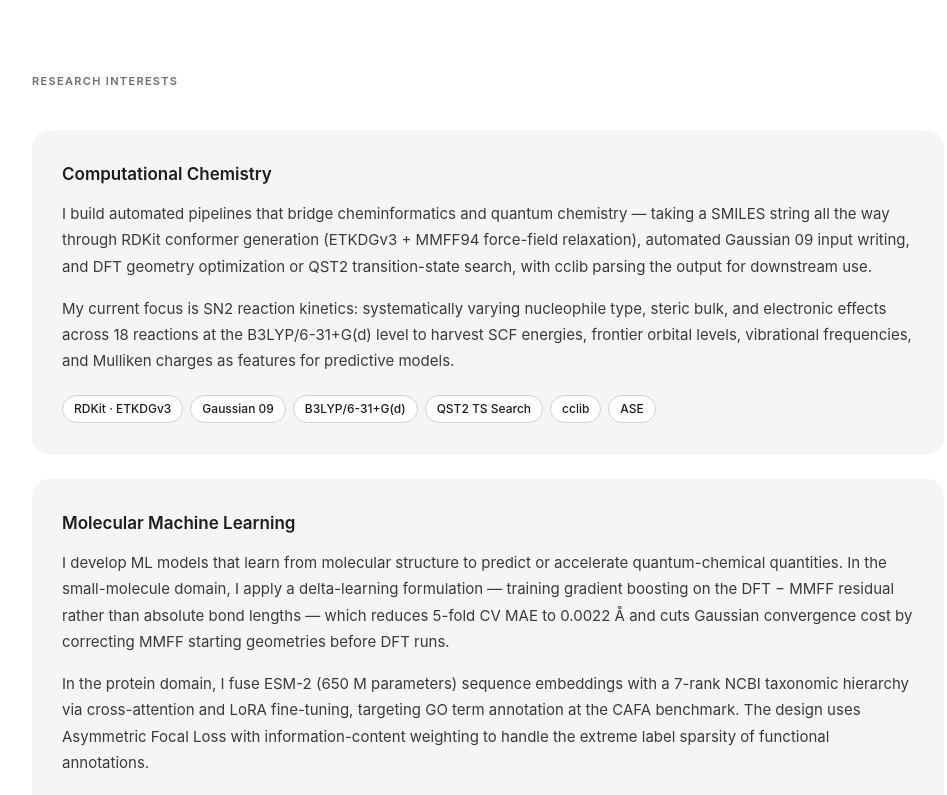
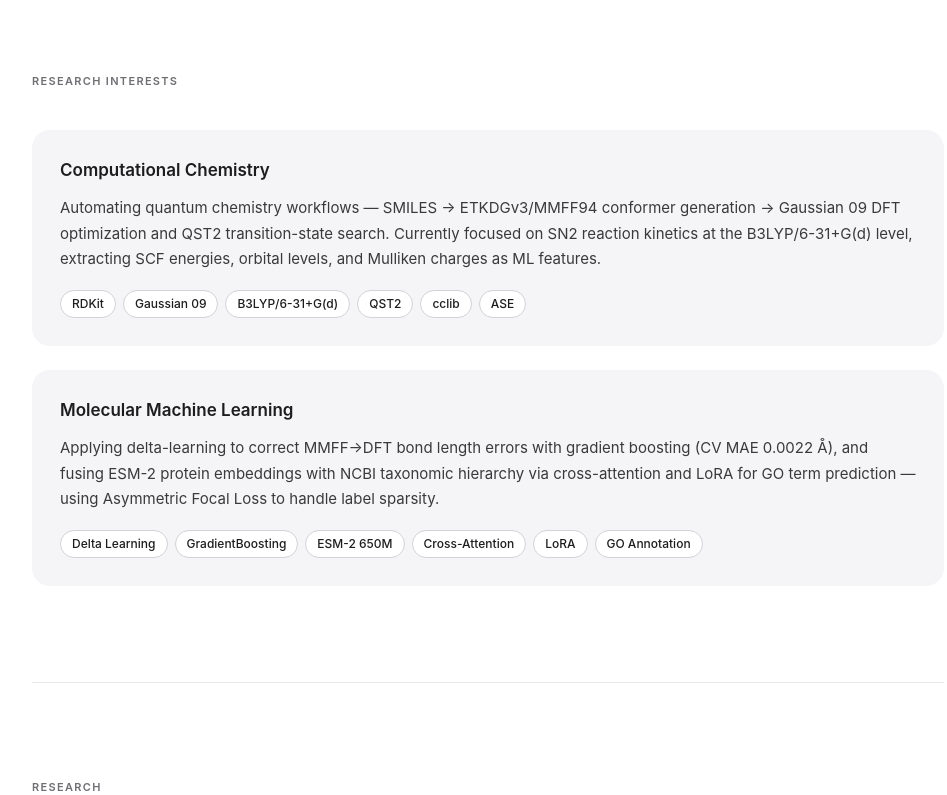
Before and after one commit to Hongjiseung-ROK/portfolio_web, a Next.js app: page / in a window 1280 px wide. Shown: the part 1140-1935 px from the top of the page, without its empty margins (152-1099 px from the left). Built offline with nearby package versions, Linux system fonts and the light colour scheme.

Commit message:
Shorten Research Interests descriptions
Co-Authored-By: Claude Sonnet 4.6 <noreply@anthropic.com>

```diff
--- a/app/page.tsx
+++ b/app/page.tsx
@@ -151,16 +151,13 @@ export default function Home() {
         <div style={{ display: "flex", flexDirection: "column", gap: 24 }}>
 
           <FadeIn delay={0.06}>
-            <div style={{ background: "#f5f5f7", borderRadius: 18, padding: "32px 30px" }}>
-              <h3 style={{ fontSize: 17, fontWeight: 600, color: "#1d1d1f", marginBottom: 14 }}>Computational Chemistry</h3>
-              <p style={{ fontSize: 15, color: "#3a3a3c", lineHeight: 1.75, marginBottom: 16 }}>
-                I build automated pipelines that bridge cheminformatics and quantum chemistry — taking a SMILES string all the way through RDKit conformer generation (ETKDGv3 + MMFF94 force-field relaxation), automated Gaussian 09 input writing, and DFT geometry optimization or QST2 transition-state search, with cclib parsing the output for downstream use.
-              </p>
-              <p style={{ fontSize: 15, color: "#3a3a3c", lineHeight: 1.75, marginBottom: 20 }}>
-                My current focus is SN2 reaction kinetics: systematically varying nucleophile type, steric bulk, and electronic effects across 18 reactions at the B3LYP/6-31+G(d) level to harvest SCF energies, frontier orbital levels, vibrational frequencies, and Mulliken charges as features for predictive models.
+            <div style={{ background: "#f5f5f7", borderRadius: 18, padding: "28px 28px" }}>
+              <h3 style={{ fontSize: 17, fontWeight: 600, color: "#1d1d1f", marginBottom: 12 }}>Computational Chemistry</h3>
+              <p style={{ fontSize: 15, color: "#3a3a3c", lineHeight: 1.7, marginBottom: 18 }}>
+                Automating quantum chemistry workflows — SMILES → ETKDGv3/MMFF94 conformer generation → Gaussian 09 DFT optimization and QST2 transition-state search. Currently focused on SN2 reaction kinetics at the B3LYP/6-31+G(d) level, extracting SCF energies, orbital levels, and Mulliken charges as ML features.
               </p>
               <div style={{ display: "flex", flexWrap: "wrap", gap: 7 }}>
-                {["RDKit · ETKDGv3", "Gaussian 09", "B3LYP/6-31+G(d)", "QST2 TS Search", "cclib", "ASE"].map((t) => (
+                {["RDKit", "Gaussian 09", "B3LYP/6-31+G(d)", "QST2", "cclib", "ASE"].map((t) => (
                   <span key={t} style={{ fontSize: 12, fontWeight: 500, color: "#1d1d1f", background: "#fff", border: "1px solid #d2d2d7", padding: "4px 11px", borderRadius: 9999 }}>{t}</span>
                 ))}
               </div>
@@ -168,16 +165,13 @@ export default function Home() {
           </FadeIn>
 
           <FadeIn delay={0.14}>
-            <div style={{ background: "#f5f5f7", borderRadius: 18, padding: "32px 30px" }}>
-              <h3 style={{ fontSize: 17, fontWeight: 600, color: "#1d1d1f", marginBottom: 14 }}>Molecular Machine Learning</h3>
-              <p style={{ fontSize: 15, color: "#3a3a3c", lineHeight: 1.75, marginBottom: 16 }}>
-                I develop ML models that learn from molecular structure to predict or accelerate quantum-chemical quantities. In the small-molecule domain, I apply a delta-learning formulation — training gradient boosting on the DFT − MMFF residual rather than absolute bond lengths — which reduces 5-fold CV MAE to 0.0022 Å and cuts Gaussian convergence cost by correcting MMFF starting geometries before DFT runs.
-              </p>
-              <p style={{ fontSize: 15, color: "#3a3a3c", lineHeight: 1.75, marginBottom: 20 }}>
-                In the protein domain, I fuse ESM-2 (650 M parameters) sequence embeddings with a 7-rank NCBI taxonomic hierarchy via cross-attention and LoRA fine-tuning, targeting GO term annotation at the CAFA benchmark. The design uses Asymmetric Focal Loss with information-content weighting to handle the extreme label sparsity of functional annotations.
+            <div style={{ background: "#f5f5f7", borderRadius: 18, padding: "28px 28px" }}>
+              <h3 style={{ fontSize: 17, fontWeight: 600, color: "#1d1d1f", marginBottom: 12 }}>Molecular Machine Learning</h3>
+              <p style={{ fontSize: 15, color: "#3a3a3c", lineHeight: 1.7, marginBottom: 18 }}>
+                Applying delta-learning to correct MMFF→DFT bond length errors with gradient boosting (CV MAE 0.0022 Å), and fusing ESM-2 protein embeddings with NCBI taxonomic hierarchy via cross-attention and LoRA for GO term prediction — using Asymmetric Focal Loss to handle label sparsity.
               </p>
               <div style={{ display: "flex", flexWrap: "wrap", gap: 7 }}>
-                {["Delta Learning", "GradientBoosting", "ESM-2 650M", "Cross-Attention", "LoRA", "Asymmetric Focal Loss", "GO Annotation"].map((t) => (
+                {["Delta Learning", "GradientBoosting", "ESM-2 650M", "Cross-Attention", "LoRA", "GO Annotation"].map((t) => (
                   <span key={t} style={{ fontSize: 12, fontWeight: 500, color: "#1d1d1f", background: "#fff", border: "1px solid #d2d2d7", padding: "4px 11px", borderRadius: 9999 }}>{t}</span>
                 ))}
               </div>
```
